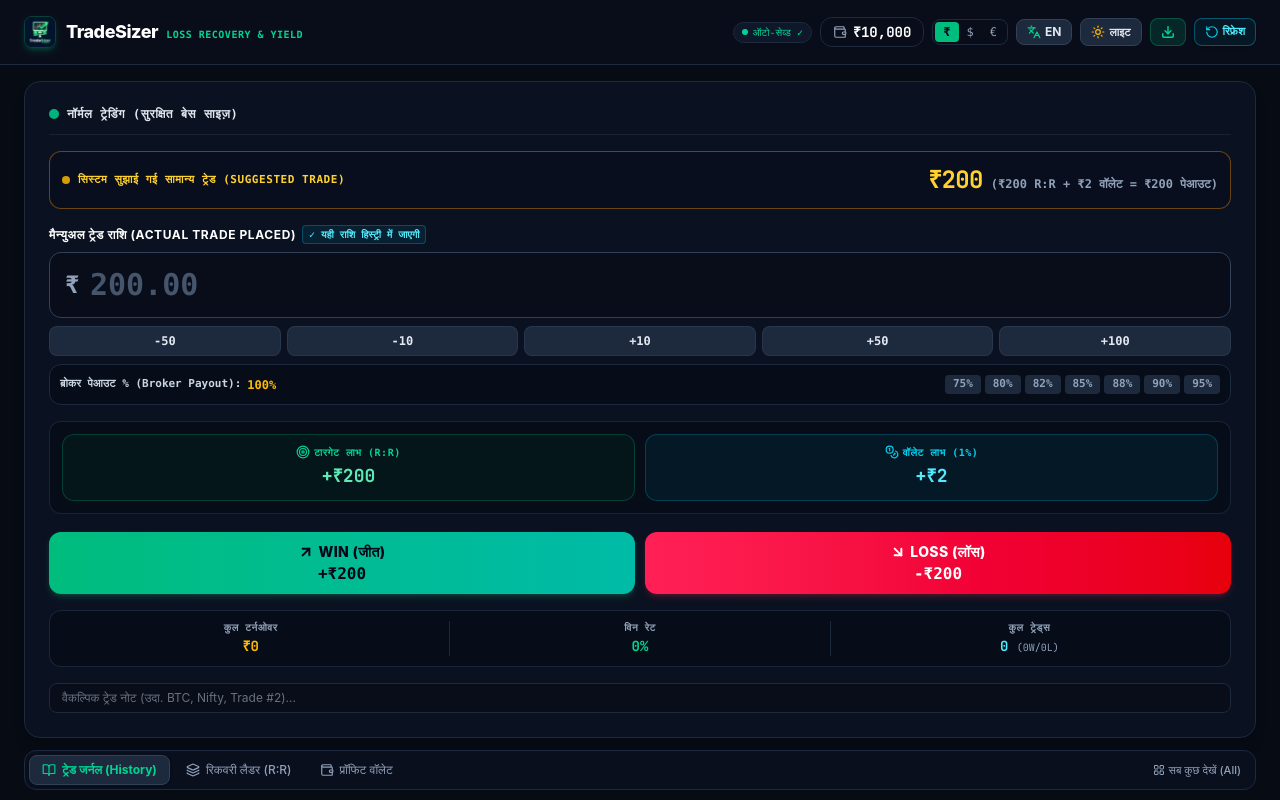
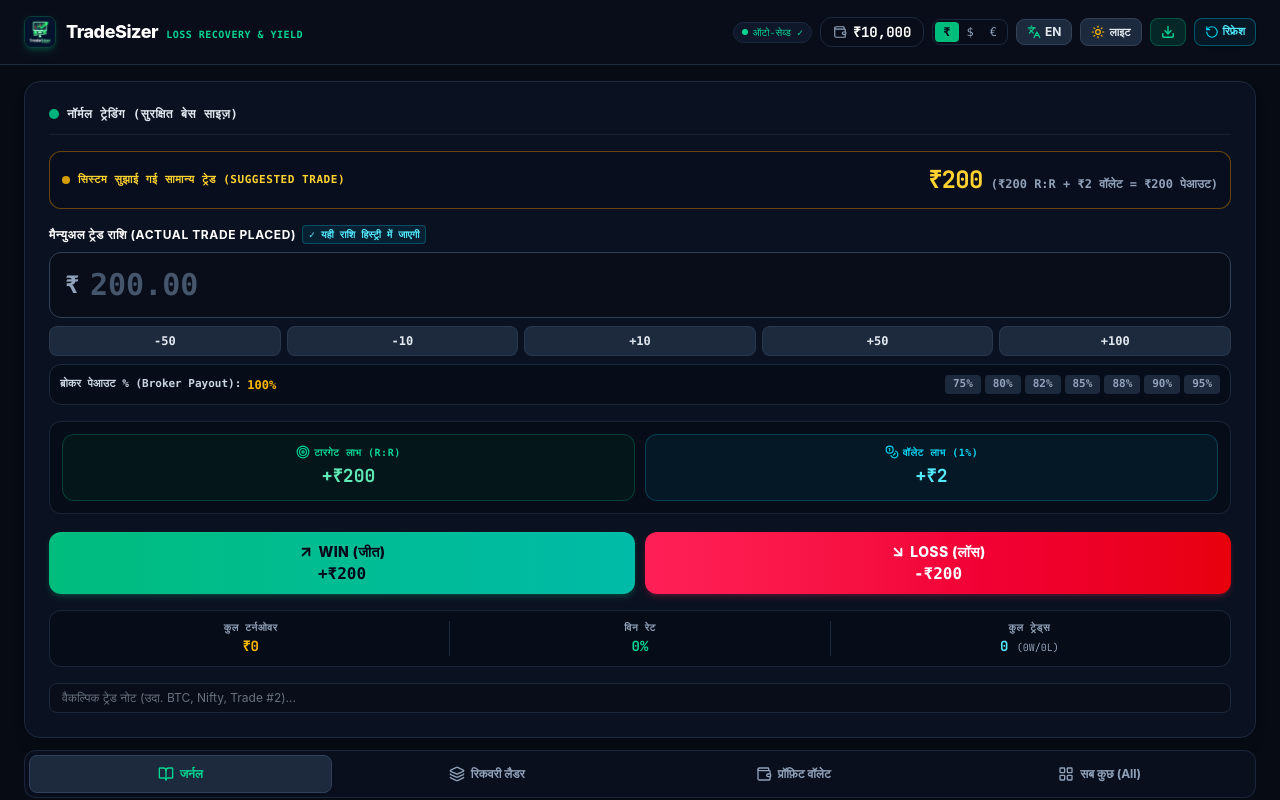
Before and after one commit to mubarak8003/Recovery, a React (Vite) app: page / in a window 1280 px wide. Shown: the top 800 px of the page. Built offline with nearby package versions, Linux system fonts and the light colour scheme.

Commit message:
refactor(ui): update view switcher to grid layout
Replace the flex-based view switcher with a balanced 4-column grid layout for improved alignment and visual consistency.

```diff
--- a/src/App.tsx
+++ b/src/App.tsx
@@ -101,80 +101,90 @@ const MainWorkspace: React.FC = () => {
         {/* UNIFIED FULL DISPLAY TRADING CONSOLE: Amount, Divide, Loss & Big WIN/LOSS Buttons in 1 View */}
         <FullDisplayTradingConsole />
 
-        {/* View Switcher Bar for Auxiliary Sections */}
+        {/* View Switcher Bar - Modern Balanced Segmented Control */}
         <div
-          className={`flex items-center justify-between gap-2 overflow-x-auto p-1 rounded-xl text-xs font-medium border transition-colors ${
-            isDark ? 'bg-[#090f1d] border-slate-800' : 'bg-white border-slate-200 shadow-sm'
+          className={`grid grid-cols-4 gap-1 p-1 rounded-xl border transition-all ${
+            isDark ? 'bg-[#090f1d] border-slate-800/90' : 'bg-slate-100 border-slate-200 shadow-xs'
           }`}
         >
-          <div className="flex items-center gap-1">
+          {/* Tab 1: Trade History Journal */}
           <button
             type="button"
             onClick={() => setActiveTab('journal')}
-              className={`flex items-center gap-1.5 px-3 py-1.5 rounded-lg transition-all cursor-pointer ${
+            className={`flex flex-col sm:flex-row items-center justify-center gap-1 sm:gap-1.5 py-2 sm:py-2.5 px-1 rounded-lg transition-all cursor-pointer ${
               activeTab === 'journal'
                 ? isDark
                   ? 'bg-slate-800 text-emerald-400 font-bold border border-slate-700 shadow-sm'
-                    : 'bg-emerald-50 text-emerald-700 font-bold border border-emerald-200 shadow-sm'
+                  : 'bg-white text-emerald-700 font-bold border border-slate-200 shadow-xs'
                 : isDark
-                  ? 'text-slate-400 hover:text-slate-200'
-                  : 'text-slate-500 hover:text-slate-900'
+                ? 'text-slate-400 hover:text-slate-200 hover:bg-slate-800/40'
+                : 'text-slate-500 hover:text-slate-800 hover:bg-slate-200/60'
             }`}
           >
-              <BookOpen className="w-3.5 h-3.5" />
-              <span>{language === 'hi' ? 'ट्रेड जर्नल (History)' : 'Journal'}</span>
+            <BookOpen className={`w-3.5 h-3.5 sm:w-4 sm:h-4 shrink-0 ${activeTab === 'journal' ? 'text-emerald-400' : 'text-slate-400'}`} />
+            <span className="text-[11px] sm:text-xs font-bold leading-none whitespace-nowrap text-center">
+              {language === 'hi' ? 'जर्नल' : 'Journal'}
+            </span>
           </button>
 
+          {/* Tab 2: Recovery Ladder */}
           <button
             type="button"
             onClick={() => setActiveTab('ladder')}
-              className={`flex items-center gap-1.5 px-3 py-1.5 rounded-lg transition-all cursor-pointer ${
+            className={`flex flex-col sm:flex-row items-center justify-center gap-1 sm:gap-1.5 py-2 sm:py-2.5 px-1 rounded-lg transition-all cursor-pointer ${
               activeTab === 'ladder'
                 ? isDark
                   ? 'bg-slate-800 text-amber-400 font-bold border border-slate-700 shadow-sm'
-                    : 'bg-amber-50 text-amber-700 font-bold border border-amber-200 shadow-sm'
+                  : 'bg-white text-amber-700 font-bold border border-slate-200 shadow-xs'
                 : isDark
-                  ? 'text-slate-400 hover:text-slate-200'
-                  : 'text-slate-500 hover:text-slate-900'
+                ? 'text-slate-400 hover:text-slate-200 hover:bg-slate-800/40'
+                : 'text-slate-500 hover:text-slate-800 hover:bg-slate-200/60'
             }`}
           >
-              <Layers className="w-3.5 h-3.5" />
-              <span>{language === 'hi' ? 'रिकवरी लैडर (R:R)' : 'Ladder'}</span>
+            <Layers className={`w-3.5 h-3.5 sm:w-4 sm:h-4 shrink-0 ${activeTab === 'ladder' ? 'text-amber-400' : 'text-slate-400'}`} />
+            <span className="text-[11px] sm:text-xs font-bold leading-none whitespace-nowrap text-center">
+              {language === 'hi' ? 'रिकवरी लैडर' : 'Ladder'}
+            </span>
           </button>
 
+          {/* Tab 3: Profit Wallet */}
           <button
             type="button"
             onClick={() => setActiveTab('wallet')}
-              className={`flex items-center gap-1.5 px-3 py-1.5 rounded-lg transition-all cursor-pointer ${
+            className={`flex flex-col sm:flex-row items-center justify-center gap-1 sm:gap-1.5 py-2 sm:py-2.5 px-1 rounded-lg transition-all cursor-pointer ${
               activeTab === 'wallet'
                 ? isDark
                   ? 'bg-slate-800 text-cyan-400 font-bold border border-slate-700 shadow-sm'
-                    : 'bg-cyan-50 text-cyan-700 font-bold border border-cyan-200 shadow-sm'
+                  : 'bg-white text-cyan-700 font-bold border border-slate-200 shadow-xs'
                 : isDark
-                  ? 'text-slate-400 hover:text-slate-200'
-                  : 'text-slate-500 hover:text-slate-900'
+                ? 'text-slate-400 hover:text-slate-200 hover:bg-slate-800/40'
+                : 'text-slate-500 hover:text-slate-800 hover:bg-slate-200/60'
             }`}
           >
-              <Wallet className="w-3.5 h-3.5" />
-              <span>{language === 'hi' ? 'प्रॉफिट वॉलेट' : 'Wallet'}</span>
+            <Wallet className={`w-3.5 h-3.5 sm:w-4 sm:h-4 shrink-0 ${activeTab === 'wallet' ? 'text-cyan-400' : 'text-slate-400'}`} />
+            <span className="text-[11px] sm:text-xs font-bold leading-none whitespace-nowrap text-center">
+              {language === 'hi' ? 'प्रॉफ़िट वॉलेट' : 'Wallet'}
+            </span>
           </button>
-          </div>
 
+          {/* Tab 4: View All */}
           <button
             type="button"
             onClick={() => setActiveTab('all')}
-            className={`flex items-center gap-1 px-2.5 py-1.5 rounded-lg text-[11px] transition-all cursor-pointer shrink-0 ${
+            className={`flex flex-col sm:flex-row items-center justify-center gap-1 sm:gap-1.5 py-2 sm:py-2.5 px-1 rounded-lg transition-all cursor-pointer ${
               activeTab === 'all'
                 ? isDark
-                  ? 'bg-emerald-500/20 text-emerald-300 font-bold border border-emerald-500/40'
-                  : 'bg-emerald-500 text-white font-bold shadow-sm'
+                  ? 'bg-slate-800 text-indigo-400 font-bold border border-slate-700 shadow-sm'
+                  : 'bg-white text-indigo-700 font-bold border border-slate-200 shadow-xs'
                 : isDark
-                ? 'text-slate-400 hover:text-slate-300'
-                : 'text-slate-500 hover:text-slate-900'
+                ? 'text-slate-400 hover:text-slate-200 hover:bg-slate-800/40'
+                : 'text-slate-500 hover:text-slate-800 hover:bg-slate-200/60'
             }`}
           >
-            <LayoutGrid className="w-3 h-3" />
-            <span>{language === 'hi' ? 'सब कुछ देखें (All)' : 'View All'}</span>
+            <LayoutGrid className={`w-3.5 h-3.5 sm:w-4 sm:h-4 shrink-0 ${activeTab === 'all' ? 'text-indigo-400' : 'text-slate-400'}`} />
+            <span className="text-[11px] sm:text-xs font-bold leading-none whitespace-nowrap text-center">
+              {language === 'hi' ? 'सब कुछ (All)' : 'View All'}
+            </span>
           </button>
         </div>
 
```
Lines whose indentation alone changed are shown as unchanged.
